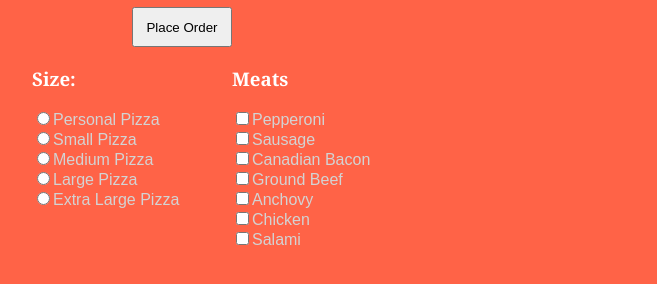
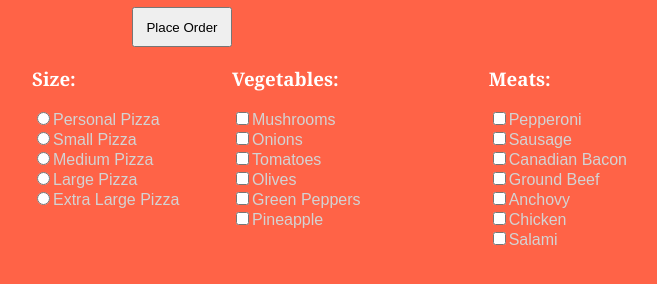
Before and after one commit to pierbr03/JavaScript-Projects, a plain HTML site: page Pizza_Project/Pizza.html in a window 1280 px wide. Shown: the part 50-334 px from the top of the page, without its empty margins (408-1065 px from the left). Drawn offline with Linux system fonts and the light colour scheme.

Commit message:
Uploaded Pizza Project

```diff
--- a/Pizza_Project/Pizza.html
+++ b/Pizza_Project/Pizza.html
@@ -22,8 +22,21 @@
                             <input class="size" type="radio" name="Size" value="Extra Large Pizza">Extra Large Pizza<br>
                         </div>
 
-                        <div class="menu right">
-                            <h3>Meats</h3>
+                            <div class="flex-container">
+
+                                <div class="menu center">
+                                    <h3>Vegetables:</h3>
+                                    <input class="toppings" type="checkbox" name="Topping" value="Mushrooms">Mushrooms<br>
+                                    <input class="toppings" type="checkbox" name="Topping" value="Onions">Onions<br>
+                                    <input class="toppings" type="checkbox" name="Topping" value="Tomatoes">Tomatoes<br>
+                                    <input class="toppings" type="checkbox" name="Topping" value="Olives">Olives<br>
+                                    <input class="toppings" type="checkbox" name="Topping" value="Green Peppers">Green Peppers<br>
+                                    <input class="toppings" type="checkbox" name="Topping" value="Pineapple">Pineapple<br>
+
+                                </div>
+
+                                <div class="menu_right">
+                                    <h3>Meats:</h3>
                                     <input class="toppings" type="checkbox" name="Topping" value="Pepperoni">Pepperoni<br>
                                     <input class="toppings" type="checkbox" name="Topping" value="Sausage">Sausage<br>
                                     <input class="toppings" type="checkbox" name="Topping" value="Canadian Bacon">Canadian Bacon<br>
@@ -33,6 +46,8 @@
                                     <input class="toppings" type="checkbox" name="Topping" value="Salami">Salami<br>
 
                                 </div>
+                        </div>
+
                         <div id="cart">
                             <div id="showText"></div>
                             <div id="totalPrice"></div>
--- a/Pizza_Project/Pizza_CSS/Pizza.css
+++ b/Pizza_Project/Pizza_CSS/Pizza.css
@@ -68,3 +68,13 @@ div {
     font-family: fantasy;
     color: lightgrey;
 }
+
+.flex-container {
+    display: flex;
+  }
+
+
+  .menu_right {
+      position: absolute;
+      right: 245px;
+  }
--- a/Pizza_Project/Pizza_JavaScript/Pizza.js
+++ b/Pizza_Project/Pizza_JavaScript/Pizza.js
@@ -52,8 +52,8 @@ function getReceipt() {
         console.log(toppingCount+" topping - 1 free topping = "+"$"+toppingTotal+".00");
         console.log("topping text1:"+text1);
         console.log("Purchase Total: "+"$"+runningTotal+".00");
-        document.getElementsById("showText").innerHTML=text1;
-        document.getElementsById("totalPrice").innerHTML = "<h3>Total: <strong>$"+runningTotal+".00"+"</Strong></h3>";
+        document.getElementById("showText").innerHTML=text1;
+        document.getElementById("totalPrice").innerHTML = "<h3>Total: <strong>$"+runningTotal+".00"+"</Strong></h3>";
 
 
 
```
Lines whose indentation alone changed are shown as unchanged.
